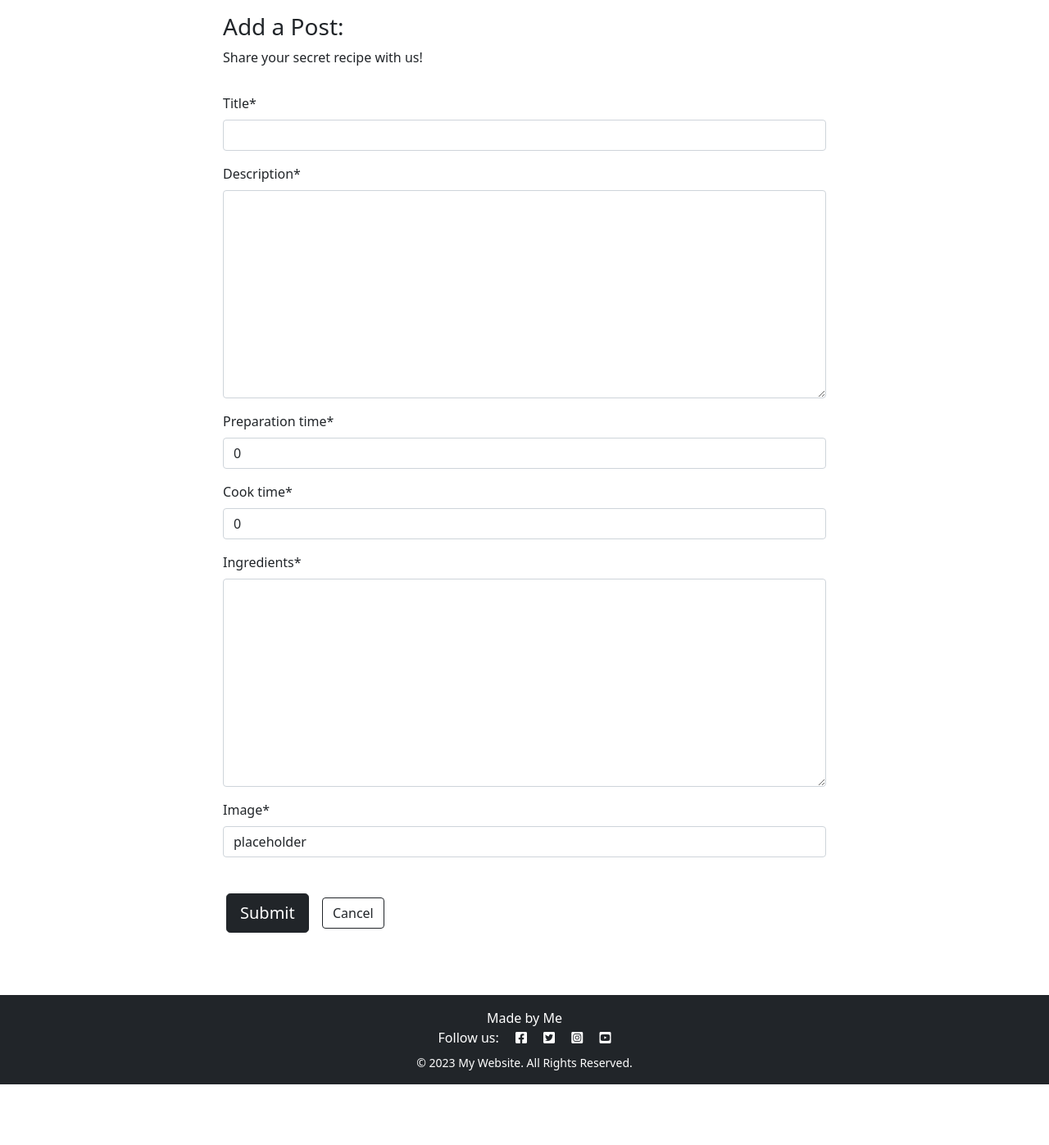
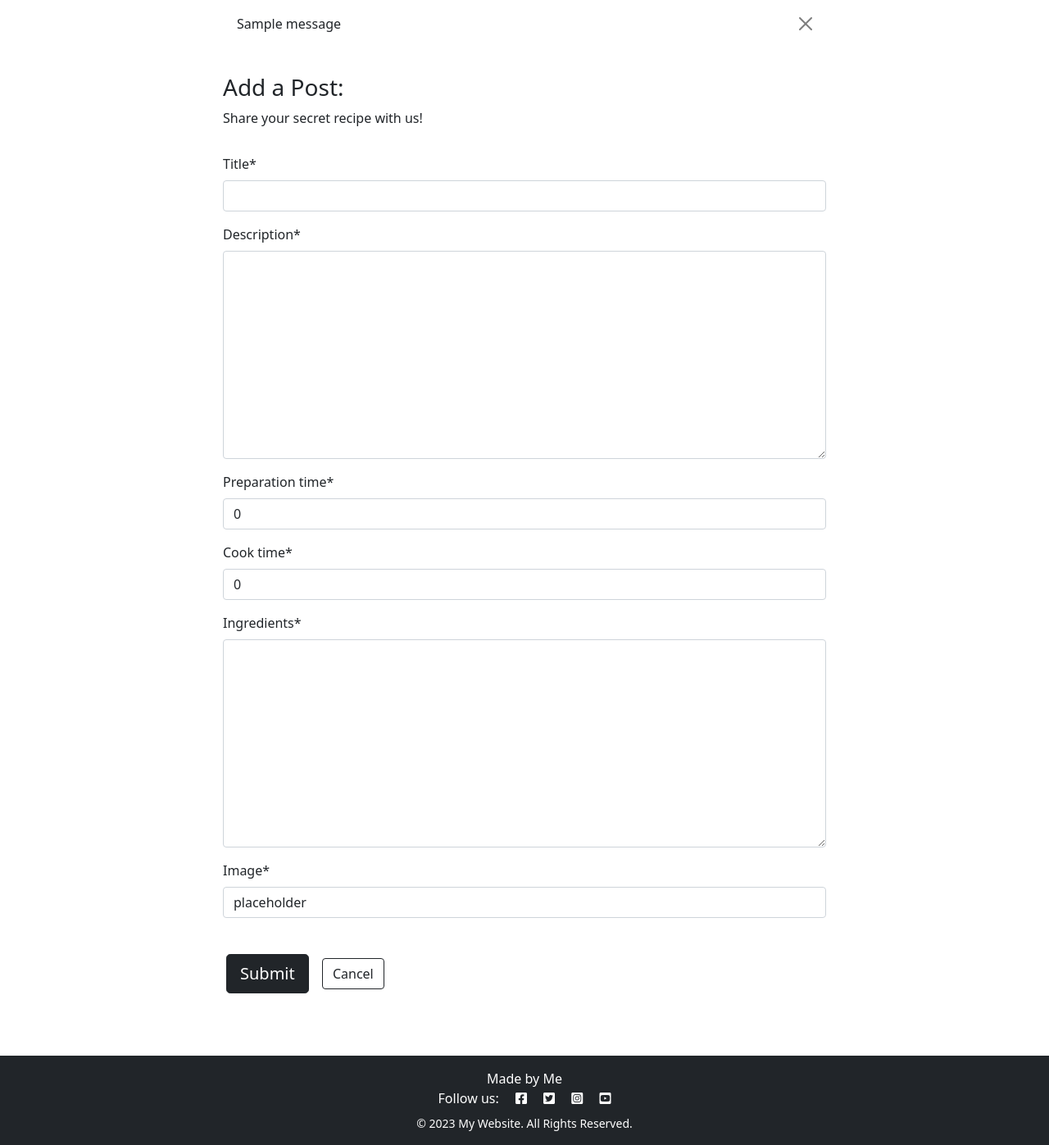
Before and after one commit to Vaidots/project-4, a Django app: page /add_recipe/ in a window 1280 px wide. Shown: the part 56-1453 px from the top of the page at 82% size. Before the commit the page ends 1379 px from the top, so only its background shows below. Run offline with Django 3.2, Linux system fonts and the light colour scheme; a user stored in the database is signed in; tables that the repository leaves empty hold one stand-in row (values such as "Sample post"); one stand-in notice (Sample message) is shown; some libraries are stand-ins or nearby versions.

Commit message:
Improted messages, added flash messages in base.html

```diff
--- a/blog/views.py
+++ b/blog/views.py
@@ -1,5 +1,6 @@
 from django.shortcuts import render, get_object_or_404, reverse
 from django.views import generic, View
+from django.contrib import messages
 from django.http import HttpResponseRedirect
 from django.contrib.auth.mixins import LoginRequiredMixin
 from django.contrib.messages.views import SuccessMessageMixin
--- a/templates/base.html
+++ b/templates/base.html
@@ -65,6 +65,20 @@
       </div>
     </nav>
 
+    <!-- Flash Messages -->
+    <div class="container">
+      <div class="row">
+        <div class="col-md-8 offset-md-2">
+            {% for message in messages %}
+            <div class="alert {{ message.tags }} alert-dismissible fade show" id="msg" role="alert">
+                {{ message | safe }}
+                <button type="button" class="btn-close" data-bs-dismiss="alert" aria-label="Close"></button>
+            </div>
+            {% endfor %}
+          </div>
+      </div>
+    </div>
+
     <main class="flex-shrink-0 main-bg">
       {% block content %}
       <!-- Content of the page comes here -->
```
